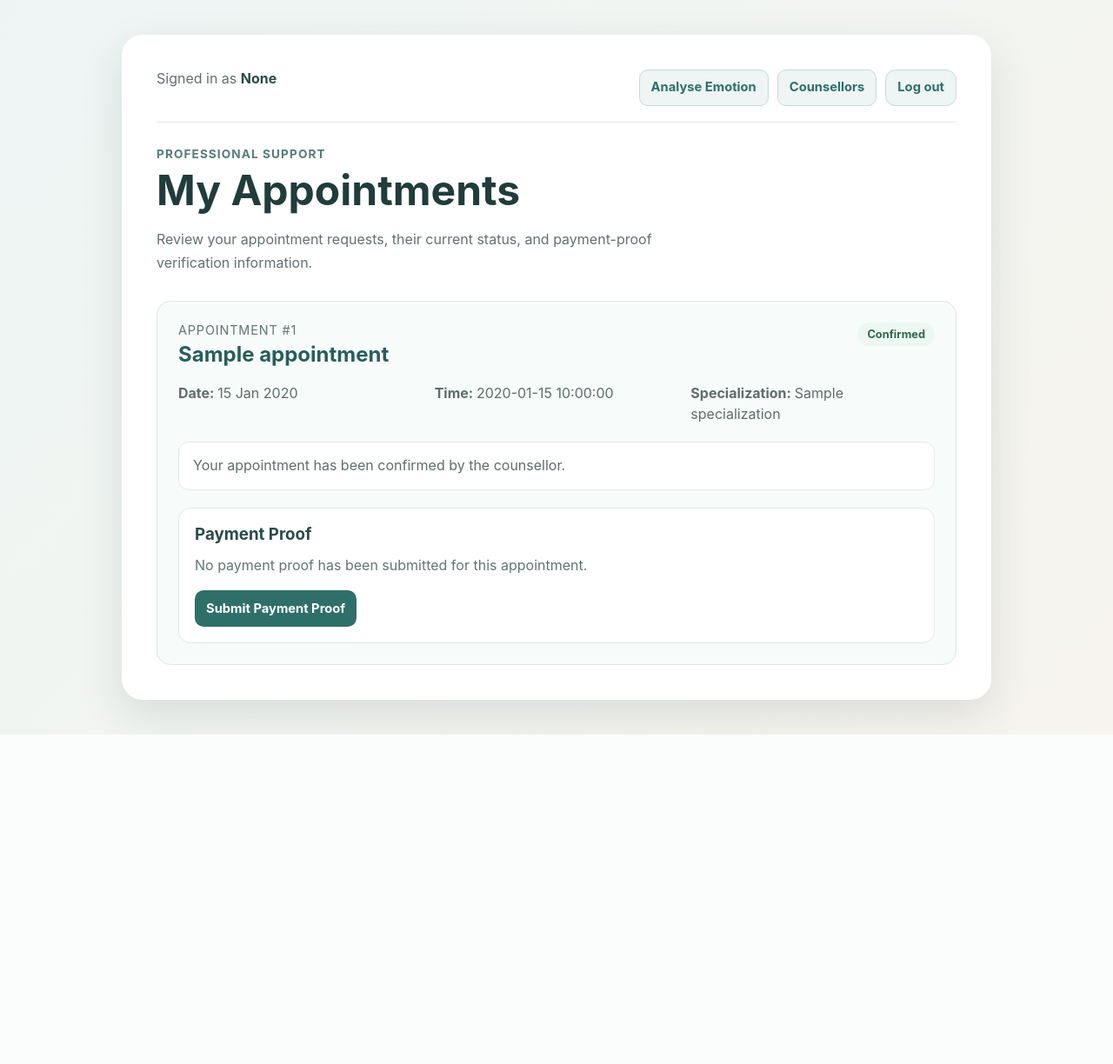
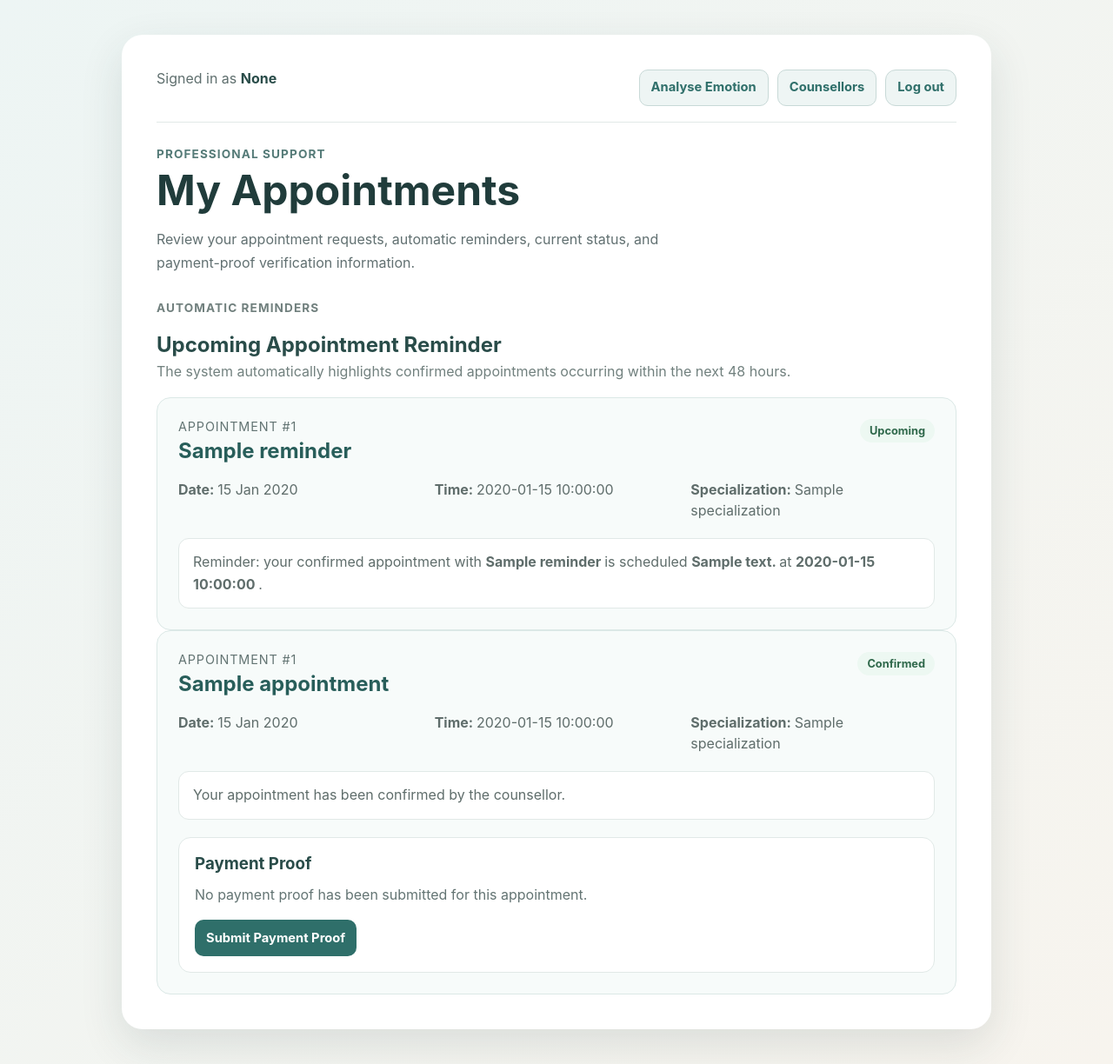
Before and after one commit to presidesg-lgtm/emotional-wellbeing-system, a Flask app: template app/templates/appointments.html in a window 1280 px wide. Shown: the whole page at 87% size. Before the commit the page ends 845 px from the top, so only its background shows below. Run offline with Flask 3, Linux system fonts and the light colour scheme; the template is opened without the code that fills it: most values are stand-ins (such as "Sample title", 1, 10 or a date in 2020).

Commit message:
Add automatic appointment reminders

```diff
--- a/app/templates/appointments.html
+++ b/app/templates/appointments.html
@@ -23,6 +23,7 @@
         <section class="analysis-card dashboard-card">
 
             <div class="user-bar">
+
                 <span>
                     Signed in as
                     <strong>
@@ -31,6 +32,7 @@
                 </span>
 
                 <div class="user-actions">
+
                     <a
                         href="{{ url_for('index') }}"
                         class="secondary-link-button"
@@ -56,7 +58,9 @@
                             Log out
                         </button>
                     </form>
+
                 </div>
+
             </div>
 
             {% with messages =
@@ -64,16 +68,19 @@
             %}
                 {% if messages %}
                     {% for category, message in messages %}
+
                         <div
                             class="message {{ category }}-message"
                         >
                             {{ message }}
                         </div>
+
                     {% endfor %}
                 {% endif %}
             {% endwith %}
 
             <div class="heading-group">
+
                 <p class="eyebrow">
                     Professional Support
                 </p>
@@ -84,10 +91,129 @@
 
                 <p class="intro-text">
                     Review your appointment requests,
-                    their current status, and payment-proof
-                    verification information.
+                    automatic reminders, current status,
+                    and payment-proof verification information.
                 </p>
+
             </div>
+
+            {% if appointment_reminders %}
+
+                <section class="recent-section">
+
+                    <div class="section-heading">
+
+                        <p class="eyebrow">
+                            Automatic Reminders
+                        </p>
+
+                        <h2>
+                            Upcoming Appointment Reminder
+                        </h2>
+
+                        <p>
+                            The system automatically highlights
+                            confirmed appointments occurring
+                            within the next 48 hours.
+                        </p>
+
+                    </div>
+
+                    <div class="counsellor-appointment-list">
+
+                        {% for reminder in appointment_reminders %}
+
+                            <article class="counsellor-appointment-card">
+
+                                <div class="appointment-card-heading">
+
+                                    <div>
+
+                                        <p class="result-label">
+                                            Appointment #{{ reminder.id }}
+                                        </p>
+
+                                        <h2>
+                                            {{ reminder.counsellor_name }}
+                                        </h2>
+
+                                    </div>
+
+                                    <span
+                                        class="
+                                            appointment-status
+                                            appointment-status-confirmed
+                                        "
+                                    >
+                                        Upcoming
+                                    </span>
+
+                                </div>
+
+                                <div class="appointment-details">
+
+                                    <p>
+                                        <strong>
+                                            Date:
+                                        </strong>
+
+                                        {{
+                                            reminder.appointment_date.strftime(
+                                                "%d %b %Y"
+                                            )
+                                        }}
+                                    </p>
+
+                                    <p>
+                                        <strong>
+                                            Time:
+                                        </strong>
+
+                                        {{ reminder.formatted_start_time }}
+                                    </p>
+
+                                    <p>
+                                        <strong>
+                                            Specialization:
+                                        </strong>
+
+                                        {{ reminder.specialization }}
+                                    </p>
+
+                                </div>
+
+                                <p class="appointment-user-note">
+
+                                    Reminder: your confirmed
+                                    appointment with
+
+                                    <strong>
+                                        {{ reminder.counsellor_name }}
+                                    </strong>
+
+                                    is scheduled
+
+                                    <strong>
+                                        {{ reminder.reminder_text }}
+                                    </strong>
+
+                                    at
+
+                                    <strong>
+                                        {{ reminder.formatted_start_time }}
+                                    </strong>.
+
+                                </p>
+
+                            </article>
+
+                        {% endfor %}
+
+                    </div>
+
+                </section>
+
+            {% endif %}
 
             {% if appointments %}
 
@@ -104,6 +230,7 @@
                             <div class="appointment-card-heading">
 
                                 <div>
+
                                     <p class="result-label">
                                         Appointment #{{ appointment.id }}
                                     </p>
@@ -111,6 +238,7 @@
                                     <h2>
                                         {{ appointment.counsellor_name }}
                                     </h2>
+
                                 </div>
 
                                 <span
```
Also changed, not shown: app/repositories/appointment_repository.py (+155 -3 lines), app/routes/appointments.py (+12 -2 lines), 2 other files.
